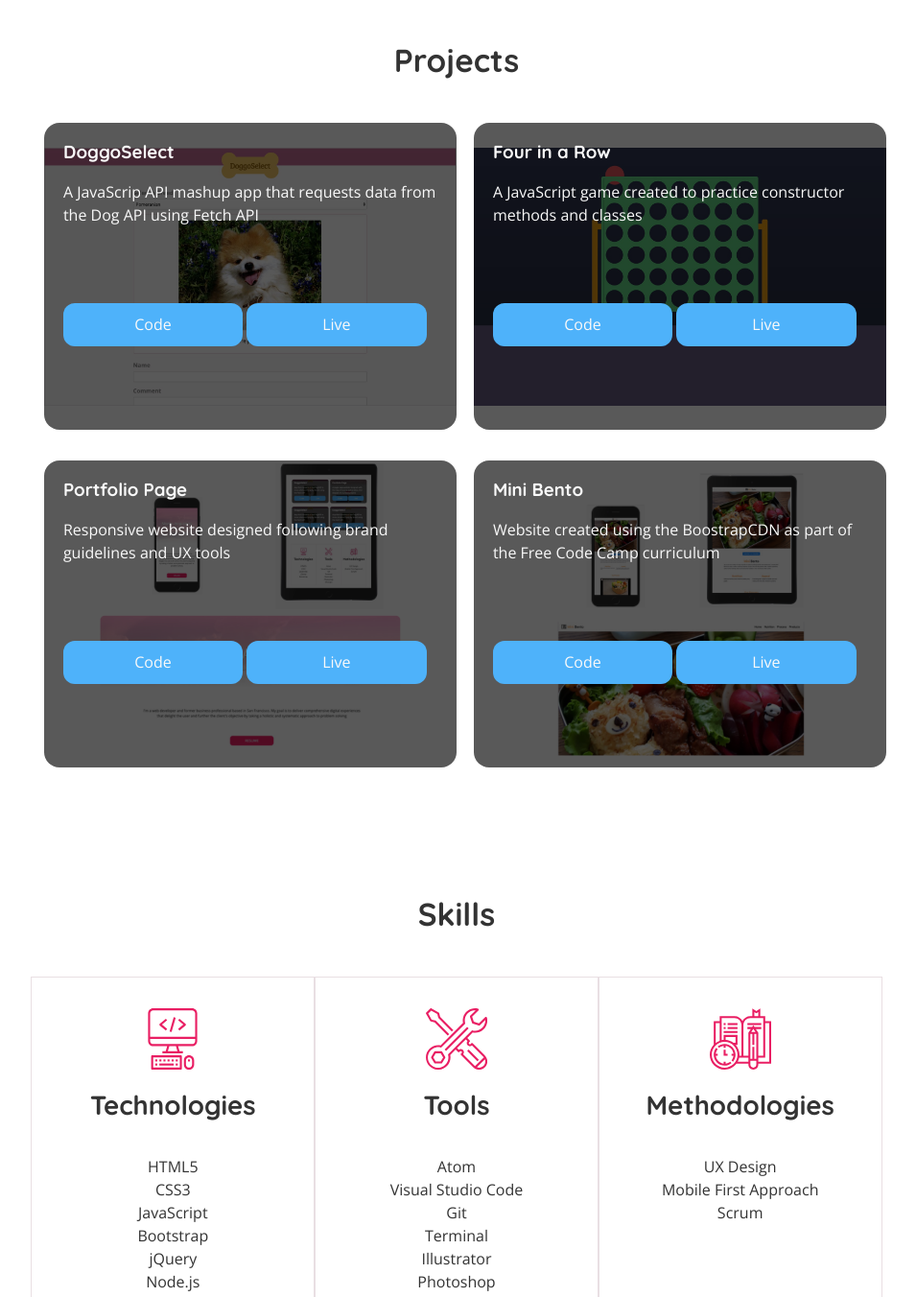
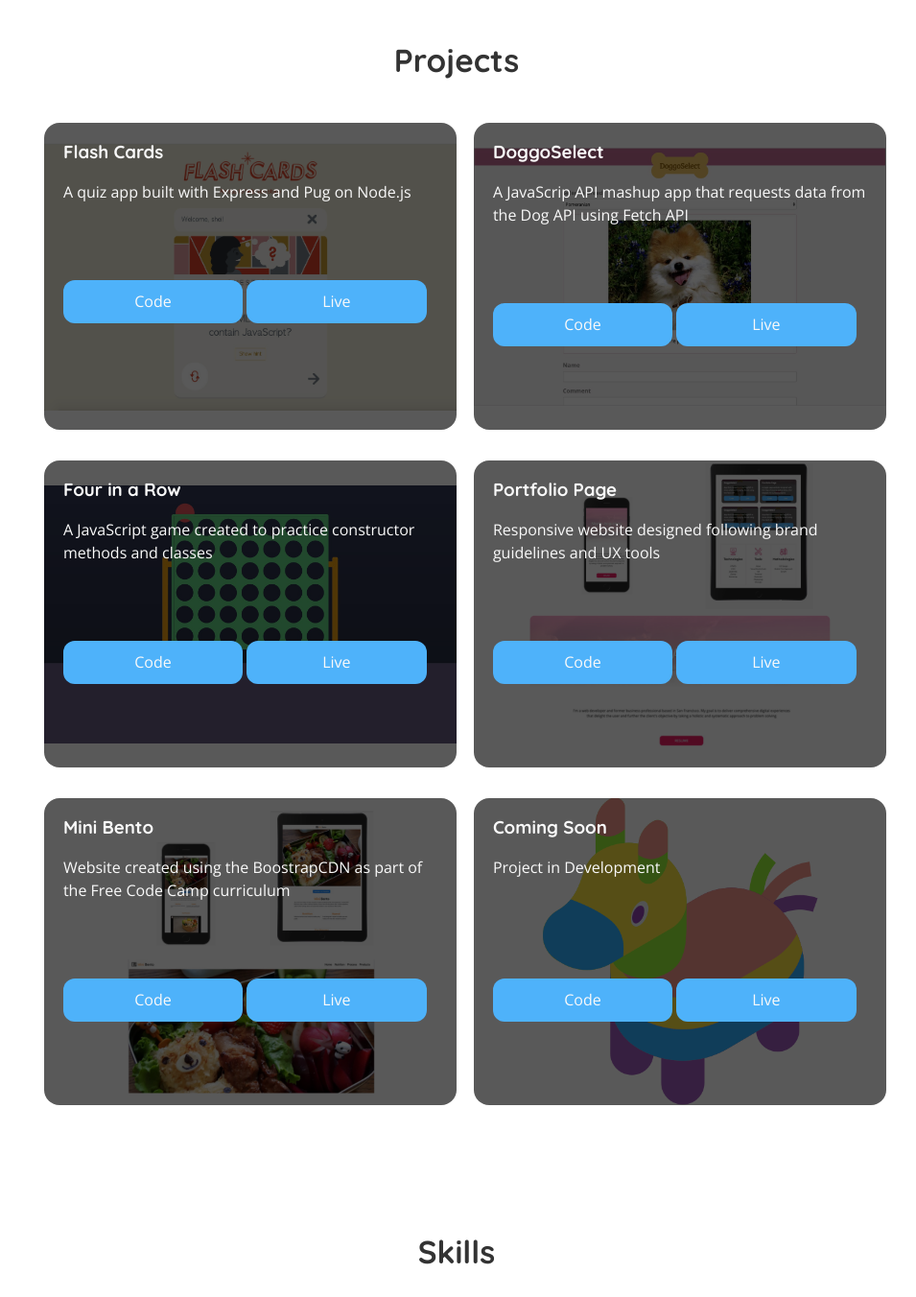
Before and after one commit to sheilaanguiano/sheilaanguiano.github.io, a plain HTML site: page index.html in a window 1280 px wide. Shown: the part 700-2052 px from the top of the page at 96% size, without its empty margins (164-1119 px from the left). Drawn offline with nearby package versions, Linux system fonts and the light colour scheme.

Commit message:
Added a new project

```diff
--- a/index.html
+++ b/index.html
@@ -34,6 +34,25 @@
             <!-- PROJECTS SECTION -->
             <section id="projects">
                 <h2>Projects</h2>
+                <!--Start of Project -->
+                <div class="photo-container">
+                    <div class="photo">
+                        <img src="photos/flashcards.jpg" alt="Flash cards App image" />
+                        <div class="photo-overlay">
+                            <h3>Flash Cards</h3>
+                            <p>A quiz app built with Express and Pug on Node.js</p>
+                            <div class="btn-div">
+                                <a href="https://github.com/sheilaanguiano/express-flashcards" target="_blank">
+                                    <button class="btn">Code</button>
+                                </a>
+                                <a href="https://misflashcards.herokuapp.com/hello" target="_blank">
+                                    <button class="btn">Live</button>
+                            </a>
+                            </div>
+                        </div>
+                    </div>
+                </div>
+
                 <!--Start of Project -->
                 <div class="photo-container">
                     <div class="photo">
@@ -105,6 +124,26 @@
                                 <a href="https://sheilaanguiano.github.io/minibento/" target="_blank">
                                     <button class="btn">Live</button>
                                 </a>
+                            </div>
+                        </div>
+                    </div>
+                </div>
+
+                 <!--Start of Project -->
+                 <div class="photo-container">
+                    <div class="photo">
+                        <img src="img/icons/pinata.png" alt="Dog Select App image" />
+                        <div class="photo-overlay">
+                            <h3>Coming Soon</h3>
+                            <p>Project in Development</p>
+                            <br>
+                            <div class="btn-div">
+                                <a href="https://images.app.goo.gl/k9dvmDBnYWdnLi9h7" target="_blank">
+                                    <button class="btn">Code</button>
+                                </a>
+                                <a href="https://www.pinterest.com/pin/247416573255296739/" target="_blank">
+                                    <button class="btn">Live</button>
+                            </a>
                             </div>
                         </div>
                     </div>
```
Also changed, not shown: photos/flashcards.jpg (added).
